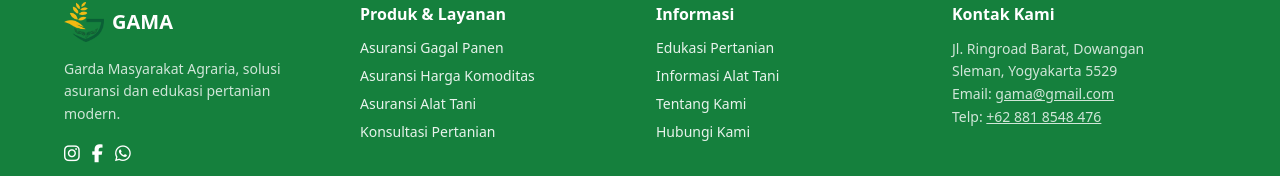
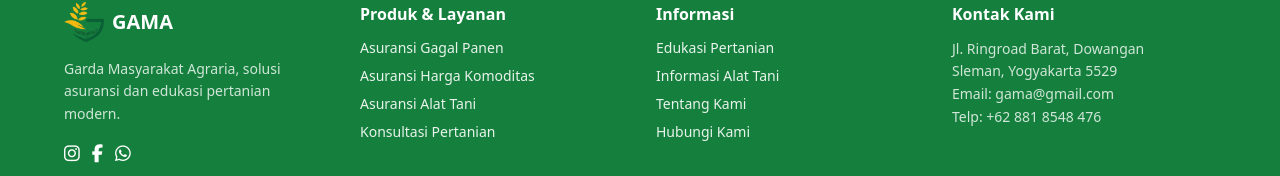
Before and after one commit to ilhamust/gama-project, a Vue app: page / in a window 1280 px wide. Shown: the part 1822-1998 px from the top of the page. Built offline with nearby package versions, Linux system fonts and the light colour scheme.

Commit message:
removeUnderline

```diff
--- a/src/components/Layout.vue
+++ b/src/components/Layout.vue
@@ -245,8 +245,8 @@ onUnmounted(() => {
           <p class="text-sm text-white/80 leading-relaxed">
             Jl. Ringroad Barat, Dowangan<br />
             Sleman, Yogyakarta 5529<br />
-            Email: <a href="mailto:gama@gmail.com" class="underline">gama@gmail.com</a><br />
-            Telp: <a href="tel:+628818548476" class="underline">+62 881 8548 476</a>
+            Email: <a href="mailto:gama@gmail.com">gama@gmail.com</a><br />
+            Telp: <a href="tel:+628818548476">+62 881 8548 476</a>
           </p>
         </div>
       </div>
```
